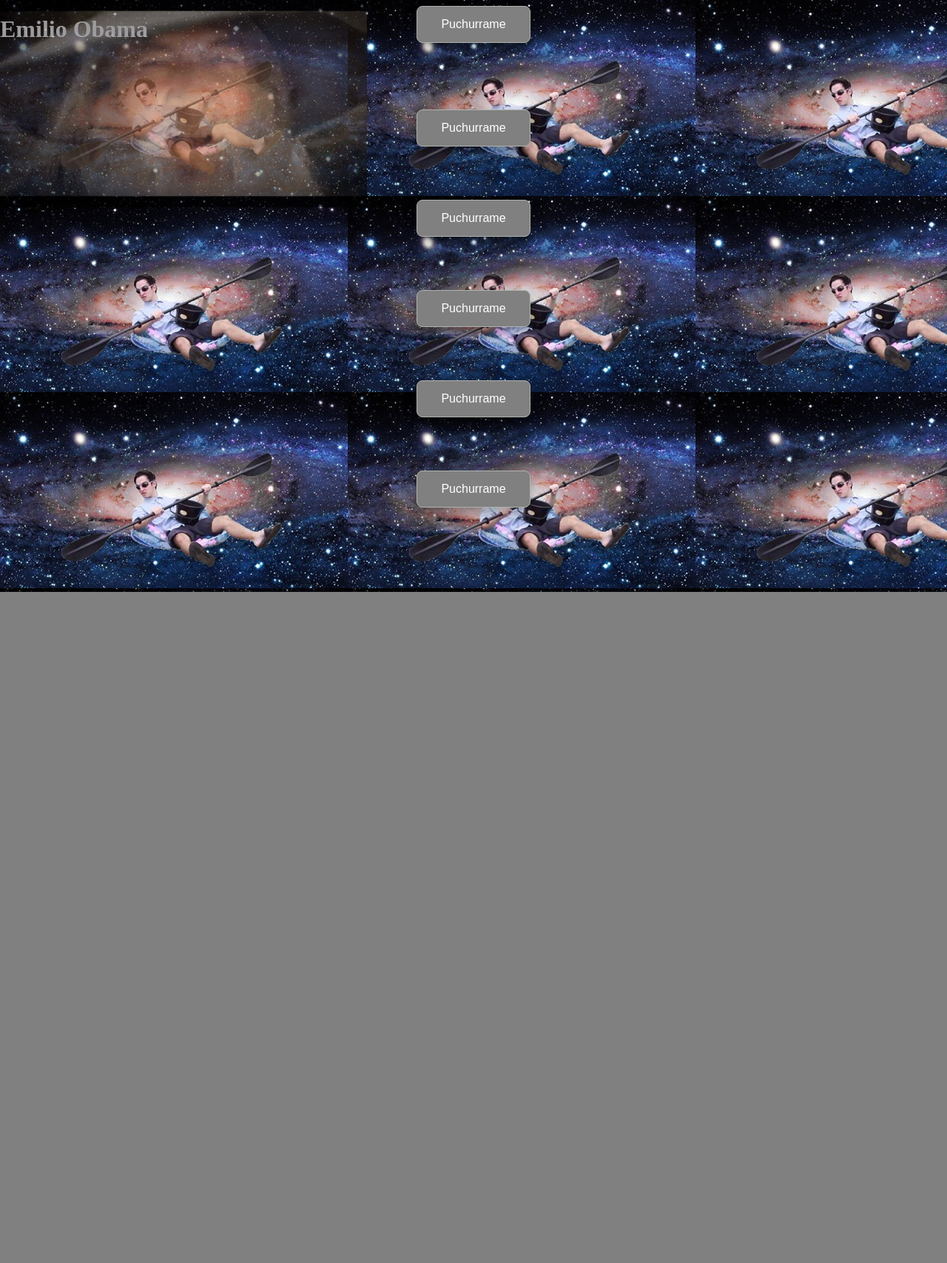
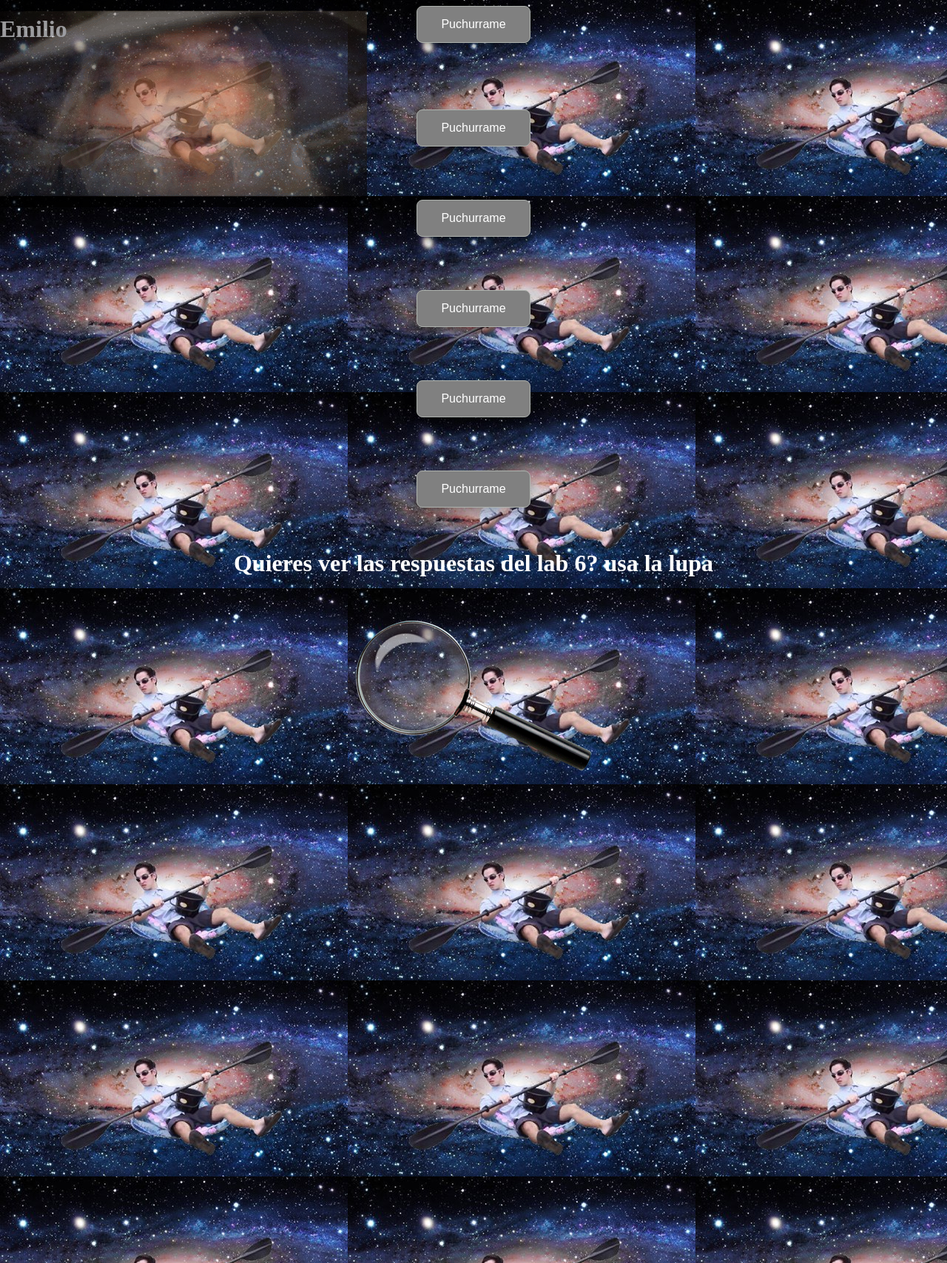
Before and after one commit to RivasEmilio/DAW-A01704615, a PHP site: page / in a window 1280 px wide. Shown: the whole page at 74% size. Before the commit the page ends 800 px from the top, so only its background shows below. Run offline with PHP 8.4, Linux system fonts and the light colour scheme.

Commit message:
entrega final lab 6

```diff
--- a/lab4-6/functions.js
+++ b/lab4-6/functions.js
@@ -181,3 +181,26 @@ function porqueMeHacesEstoRicardo(){
         alert("Eres MORBIDAMENTE OBESO con un BMI de: "+BMI);
     }
 }
+
+setInterval(function(){ alert("Paso 1 minuto"); }, 60000);
+
+setTimeout(function(){
+
+    var audio = new Audio('xue.mp3');
+    audio.play();
+
+ }, 30000);
+
+ function allowDrop(ev) {
+    ev.preventDefault();
+  }
+
+  function drag(ev) {
+    ev.dataTransfer.setData("text", ev.target.id);
+  }
+
+  function drop(ev) {
+    ev.preventDefault();
+    var data = ev.dataTransfer.getData("text");
+    ev.target.appendChild(document.getElementById(data));
+  }
--- a/lab4-6/index.html
+++ b/lab4-6/index.html
@@ -12,7 +12,12 @@
 
 <body>
 
+
+
+    <div>
+
         <section align="center">
+
 
             <input type="button"  class="button" value="Puchurrame" onclick="tabla()" />
 
@@ -40,11 +45,43 @@
             <br><br><br><br><br>
 
             <input type="button" class="button" value="Puchurrame" onclick="porqueMeHacesEstoRicardo()"/>
+
+            <br><br><br>
+
         </section>
+    </div>
+
+    <div align="center">
+        <h1>Quieres ver las respuestas del lab 6? usa la lupa</h1><br><br>
+
+        <img id="drag1" src="lupa.png" draggable="true" ondragstart="drag(event)">
+
+    </div>
+
+
+    <div  align="center"  ondrop="drop(event)" ondragover="allowDrop(event)">
+
+
+        <div class="respuestas">
+            <h2 >¿Cuáles son las diferencias entre los posibles valores de la propiedad position?<br><br>
+                Los elementos estaticos no son afectados por left y right.<br><br>
+                Los elementos relativos son afectados por left, right, top, bottom y causaran que se mueva de su posicion normal<br><br>
+                Los elemntos fixed son ajustados con las mismas propiedes pero a diferencia de los anteriores este se mueve aunque la pagina sea traversada<br><br>
+                Los elementos sticky se posicionan basados en el scroll del usuario<br><br><br>
+                ¿Cuáles son los valores estándar para la propiedad visibility?<br><br>
+                visible, hidden, collapse;<br><br><br>
+                ¿Qué es el zIndex y para qué sirve?<br><br>
+                La propiedad CSS z-index indica el orden de un elemento posicionado y sus descendientes.<br><br><br>
+                referencias:
+                https://www.w3schools.com/css /// https://developer.mozilla.org/es/docs/Web/CSS
+            </h2>
+        </div>
+    </div>
 
     <div id="image">
-        <h1>Emilio Obama</h1>
+        <h1>Emilio</h1>
     </div>
+
 
 
 
--- a/lab4-6/styles.css
+++ b/lab4-6/styles.css
@@ -42,7 +42,6 @@ td{
     background-image: url("bama.jpg");
     background-position: 0 0;
     background-repeat: no-repeat;
-    position: relative;
     position: absolute;
     top: 0;
     left: 0;
@@ -63,3 +62,16 @@ td{
     height: 280px;
     width: 496px;
 }
+
+h1,h2{
+    color:white;
+}
+
+.respuestas{
+    opacity: 0;
+}
+
+.respuestas:hover{
+    opacity: 1;
+    background-color: black;
+}
```
Also changed, not shown: lab4-6/lupa.png (added), 1 other file. Lines whose indentation alone changed are shown as unchanged.
